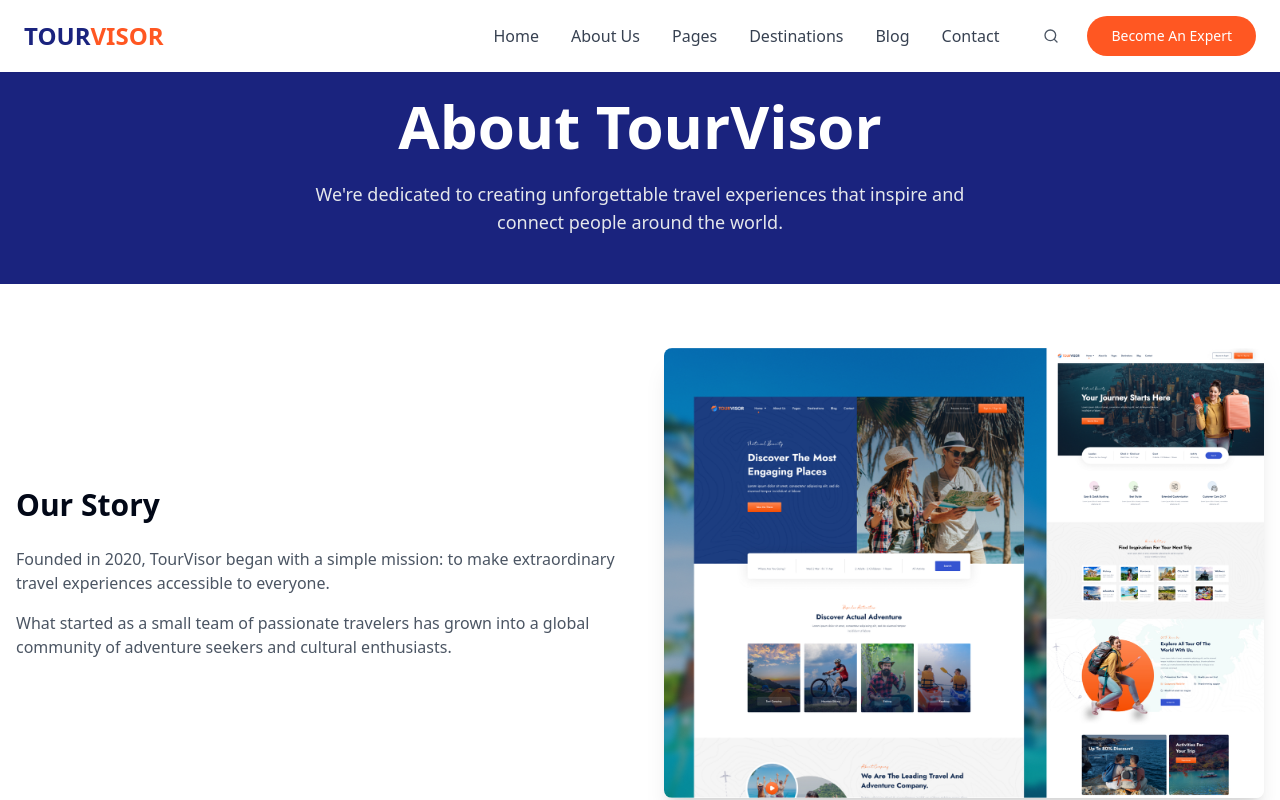
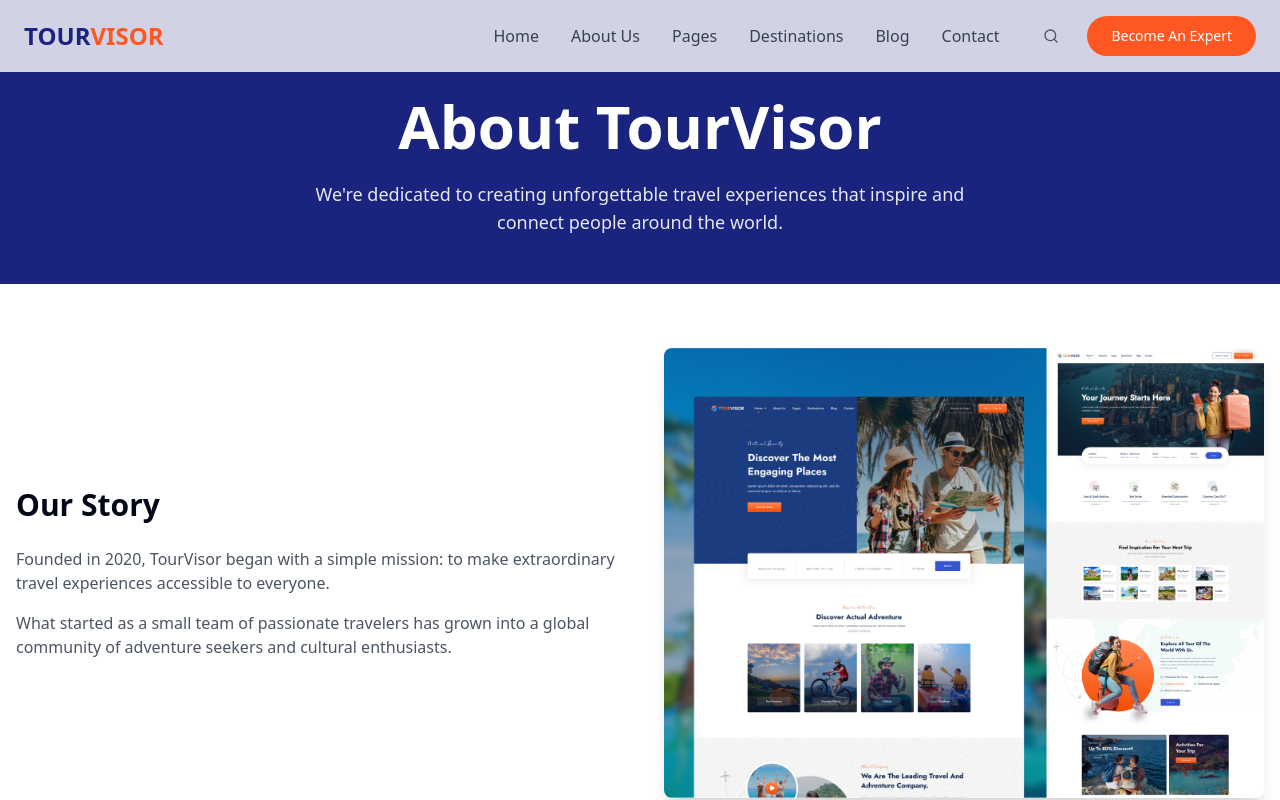
Before and after one commit to tommusungu/tltours, a React (Vite) app: page /about in a window 1280 px wide. Shown: the top 800 px of the page. Built offline with nearby package versions, Linux system fonts and the light colour scheme.

Commit message:
Update navbar style and position
Changed the navbar color to white and positioned it over the hero section to match the design specifications.
[skip gpt_engineer]

```diff
--- a/src/components/Navbar.tsx
+++ b/src/components/Navbar.tsx
@@ -8,7 +8,7 @@ export const Navbar = () => {
     <motion.nav
       initial={{ y: -100 }}
       animate={{ y: 0 }}
-      className="fixed w-full bg-white shadow-sm z-50"
+      className="absolute w-full bg-white/80 backdrop-blur-sm z-50"
     >
       <div className="container mx-auto px-6 py-4">
         <div className="flex justify-between items-center">
--- a/src/components/home/HeroSection.tsx
+++ b/src/components/home/HeroSection.tsx
@@ -5,7 +5,7 @@ import { Link } from "react-router-dom";
 export const HeroSection = () => {
   return (
     <section className="relative h-screen bg-primary overflow-hidden">
-      <div className="container mx-auto px-4 h-full flex items-center">
+      <div className="container mx-auto px-4 h-full flex items-center pt-20">
         <div className="w-1/2 text-white">
           <motion.span
             initial={{ opacity: 0 }}
```
